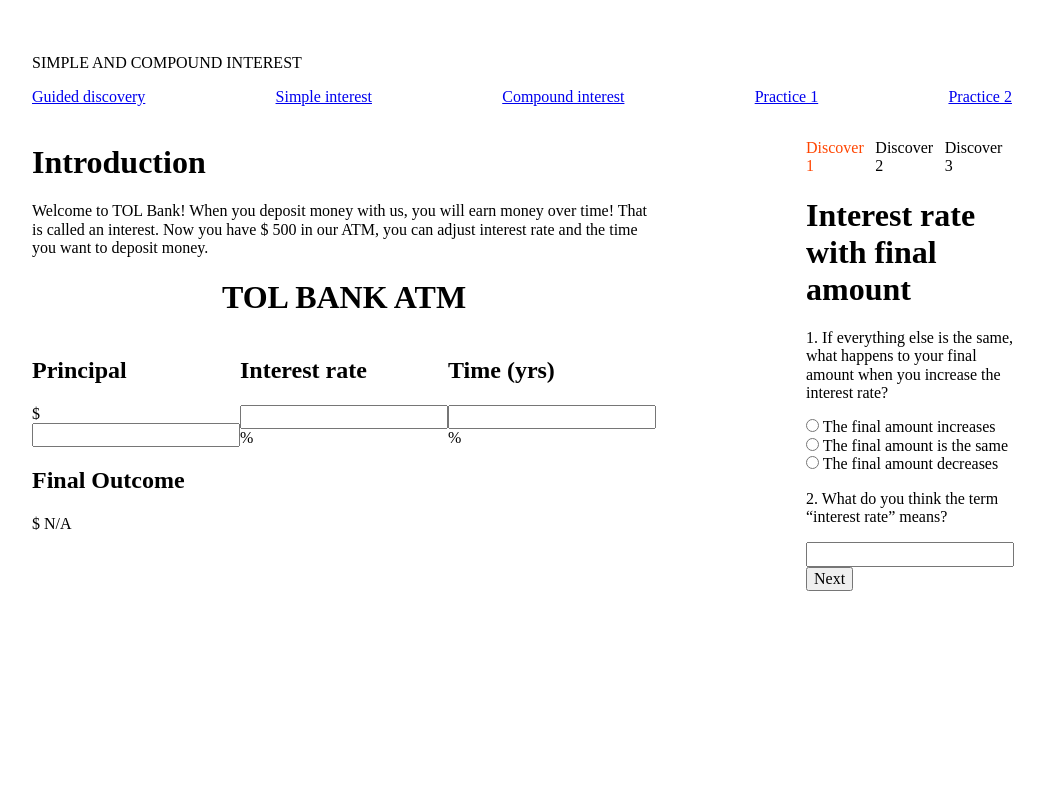
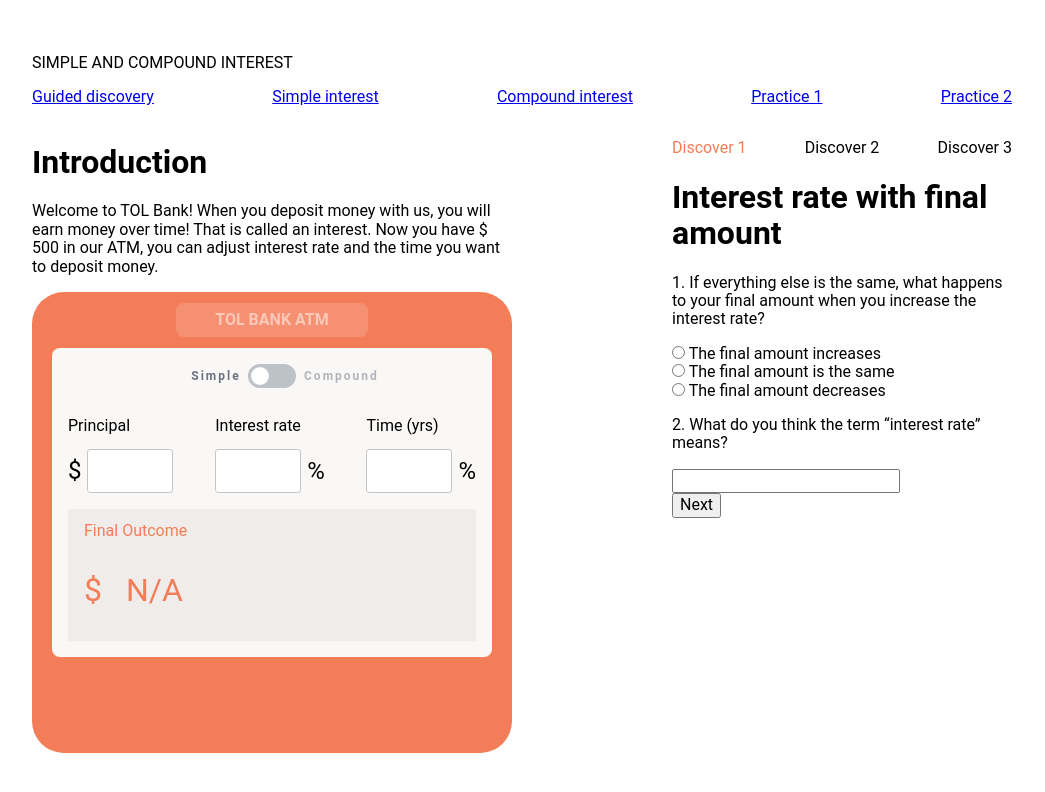
Before and after one commit to donfour/tol-project-1, a plain HTML site: page index.html in a window 1280 px wide. Shown: the whole page, without its empty margins (118-1163 px from the left). Drawn offline with Linux system fonts and the light colour scheme.

Commit message:
change font to roboto, style atm

```diff
--- a/css/common.css
+++ b/css/common.css
@@ -17,3 +17,7 @@ nav li {
 .feedback {
   display: none;
 }
+
+* {
+  font-family: 'Roboto', sans-serif;
+}
--- a/css/index.css
+++ b/css/index.css
@@ -1,20 +1,65 @@
 div#content {
   display: flex;
-  gap: 150px;
+  gap: 10rem;
 }
 
 div#content section {
   flex: 1;
 }
 
+div#atm {
+  background-color: #F37D59;
+  border-radius: 2rem;
+  padding-bottom: 6rem;
+  display: flex;
+  flex-direction: column;
+  align-items: center;
+  min-width: 30rem;
+}
+
+div#atm-body {
+  background-color: #FAF8F6;
+  padding: 1rem;
+  border-radius: 0.5rem;
+  width: 85%;
+  display: flex;
+  flex-direction: column;
+  align-items: center;
+  gap: 1rem;
+}
+
 div#atm h1 {
-  text-align: center
+  text-align: center;
+  color: rgba(255, 255, 255, 0.5);
+  background-color: rgba(255, 255, 255, 0.15);
+  font-size: medium;
+  width: 10rem;
+  padding: 0.5rem 1rem;
+  border-radius: 0.5rem;
+}
+
+div#atm input {
+  width: 5rem;
+  height: 2.5rem;
+  border-radius: 0.2rem;
+  border: 1px solid #C4C4C4;
+}
+
+div#atm h2 {
+  font-size: medium;
+  font-weight: normal;
+}
+
+div#atm div.field {
+  font-size: x-large;
+  font-weight: normal;
 }
 
 div#inputs {
   display: flex;
   align-items: center;
   justify-content: space-between;
+  width: 100%;
 }
 
 nav#questions-nav:hover {
@@ -22,9 +67,88 @@ nav#questions-nav:hover {
 }
 
 nav#questions-nav li.selected {
-  color: orangered;
+  color: #F37D59;
 }
 
 button#next-page-button {
   display: none;
 }
+
+div#final-outcome-container {
+  background-color: #EFECEA;
+  width: 100%;
+}
+
+div#final-outcome-container * {
+  color: #F37D59;
+  margin-left: 1rem;
+}
+
+div#final-outcome-container p {
+  font-size: xx-large;
+}
+
+/* Styles for toggle. Credits: https://codepen.io/aanjulena/pen/ZLZjzV */
+.btn-toggle {
+  margin: 0 4rem;
+  padding: 0;
+  position: relative;
+  border: none;
+  height: 1.5rem;
+  width: 3rem;
+  border-radius: 1.5rem;
+  color: #6b7381;
+  background: #bdc1c8;
+}
+.btn-toggle:focus, .btn-toggle:focus.active, .btn-toggle.focus, .btn-toggle.focus.active {
+  outline: none;
+}
+.btn-toggle:before, .btn-toggle:after {
+  line-height: 1.5rem;
+  width: 4rem;
+  text-align: center;
+  font-weight: 600;
+  font-size: .75rem;
+  letter-spacing: 2px;
+  position: absolute;
+  bottom: 0;
+  transition: opacity .25s;
+}
+.btn-toggle:before {
+  content: 'Simple';
+  left: -4rem;
+}
+.btn-toggle:after {
+  content: 'Compound';
+  right: -4.5rem;
+  opacity: .5;
+}
+.btn-toggle > .handle {
+  position: absolute;
+  top: 0.1875rem;
+  left: 0.1875rem;
+  width: 1.125rem;
+  height: 1.125rem;
+  border-radius: 1.125rem;
+  background: #fff;
+  transition: left .25s;
+}
+.btn-toggle.active {
+  transition: background-color .25s;
+}
+.btn-toggle.active > .handle {
+  left: 1.6875rem;
+  transition: left .25s;
+}
+.btn-toggle.active:before {
+  opacity: .5;
+}
+.btn-toggle.active:after {
+  opacity: 1;
+}
+.btn-toggle:before, .btn-toggle:after {
+  color: #6b7381;
+}
+.btn-toggle.active {
+  background-color: #ff8300;
+}
--- a/index.html
+++ b/index.html
@@ -20,28 +20,35 @@
     </ul>
   </nav>
   <div id="content">
-    <section id="atm">
+    <section>
       <h1>Introduction</h1>
       <p>Welcome to TOL Bank! When you deposit money with us, you will earn money over time! That is called an interest. Now you have $ 500 in our ATM, you can adjust interest rate and the time you want to deposit money.</p>
       <div id="atm">
         <h1>TOL BANK ATM</h1>
+        <div id="atm-body">
+          <button id="toggle-button" onclick="onToggleButton(this); updateAtmFinalOutcome();" type="button" class="btn btn-toggle" data-toggle="button" aria-pressed="false" autocomplete="off">
+            <div class="handle"></div>
+          </button>
           <div id="inputs">
-          <div id="field">
+            <div>
               <h2>Principal</h2>
+              <div class="field">
                 $ <input type="number" id="principal" onfocusout="updateAtmFinalOutcome()">
               </div>
-          <div>
+            </div>
+            <div class="field">
               <h2>Interest rate</h2>
               <input type="number" id="interest" onfocusout="updateAtmFinalOutcome()"> %
             </div>
-          <div>
+            <div class="field">
               <h2>Time (yrs)</h2>
               <input type="number" id="time" onfocusout="updateAtmFinalOutcome()"> %
             </div>
           </div>
-        <div>
+          <div id="final-outcome-container">
             <h2>Final Outcome</h2>
-          <p>$ <span id="final-outcome">N/A</span></p</p>
+            <p>$ <span id="final-outcome">N/A</span></p>
+          </div>
         </div>
       </div>
     </section>
--- a/js/index.js
+++ b/js/index.js
@@ -1,12 +1,14 @@
 function updateAtmFinalOutcome() {
-  console.log("hi")
   const principal = document.getElementById("principal").value;
   const interest = document.getElementById("interest").value;
   const time = document.getElementById("time").value;
+  const isCompoundInterest = document.getElementById("toggle-button").classList.contains("active");
 
   let finalOutcome;
   if(principal && interest && time) {
-    finalOutcome = (principal * (1 + interest/100 * time)).toFixed(2);
+    finalOutcome = isCompoundInterest ?
+      (principal * (1 + interest/100) ** time).toFixed(2) :
+      (principal * (1 + interest/100 * time)).toFixed(2);
   } else {
     finalOutcome = "N/A";
   }
@@ -95,3 +97,7 @@ function clearAnswers() {
     element.checked = false;
   }
 }
+
+function onToggleButton(element) {
+  element.classList.toggle("active");
+}
```
Also changed, not shown: 1 other file. Lines whose indentation alone changed are shown as unchanged.
